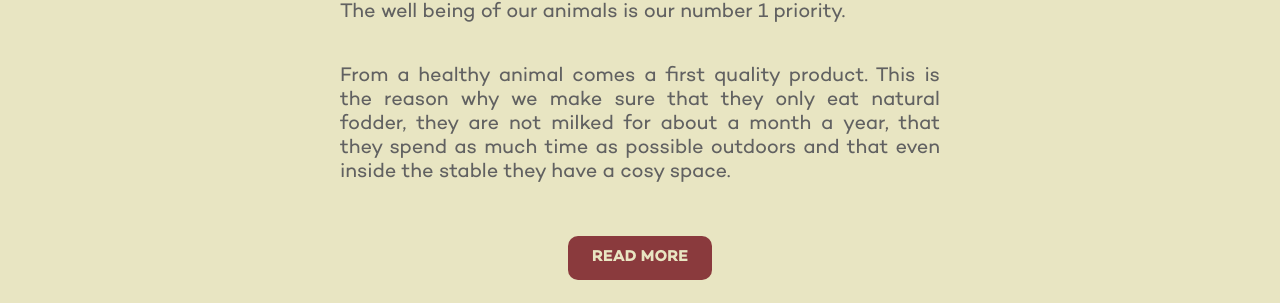
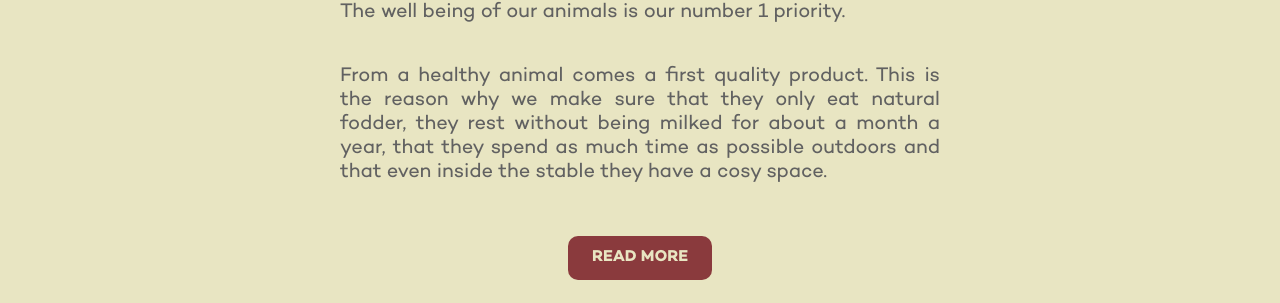
Before and after one commit to matteocarpi/mannebacherk-se, a Jekyll site: the page built from pages/index.md, in a window 1280 px wide. Shown: the part 1875-2178 px from the top of the page. Built offline with Jekyll 4.4.1, drawn with Linux system fonts in a browser that asks for light colours; nearby versions of some CDN libraries.

Commit message:
Update from Forestry.io Matteo Carpi updated pages/index.md

```diff
--- a/pages/index.md
+++ b/pages/index.md
@@ -1,23 +1,33 @@
 ---
 layout: home
 title: Home
-permalink: /
-image: /assets/img/cheese-home-title.jpg
+permalink: "/"
+image: "/assets/img/cheese-home-title.jpg"
 sections:
-  - title: The Farm
-    photo: /assets/img/goats-in-field.jpg
-    intro: |-
-      In our farm we make an effort to respect the rythms of the earth. We have a livestock of 80 goats, 2 billygoats and a dog. The well being of our animals is our number 1 priority.
+- title: The Farm
+  photo: "/assets/img/goats-in-field.jpg"
+  intro: |-
+    In our farm we make an effort to respect the rythms of the earth. We have a livestock of 80 goats, 2 billygoats and a dog. The well being of our animals is our number 1 priority.
 
-      From a healthy animal comes a first quality product. This is the reason why we make sure that they only eat natural fodder, they are not milked for about a month a year, that they spend as much time as possible outdoors and that even inside the stable they have a cosy space.
-    more: true
-  - title: The Cheese Lab
-    photo: /assets/img/cheese-toma.jpg
-    intro: The art of cheesemaking is an infinite universe and there is always something new to learn. We take a lot of inspiration from the Italian cheesmaking tradition. In crafting our cheese we look for semplicity and authenticity that leave space to the excellence of the raw material we use. Our offer of dairy products varies from the freshest and delicate cream cheeses to older cheeses with sharper flavours.
-    more: true
-  - title: Community
-    photo: /assets/img/mannebach-landscape.jpg
-    intro: |-
-      The role of the community of Mannebach and Kūmmern has been and keeps beeing of fundamental importance for the success of our project. Through the years, there have been many people that helped us and with whom we have developed friendships and for us this i all that matters: when the local community recognises our effort and passion, we are satisfied. Particularly, we owe our thoughts and gratitude to Peter Büdinger, that unfortunately is not with us anymore. Since way before the project started Peter followed and helped us in every step. Still today Peter's family lets us use his cheese laboratory.
+    From a healthy animal comes a first quality product. This is the reason why we make sure that they only eat natural fodder, they rest without being milked for about a month a year, that they spend as much time as possible outdoors and that even inside the stable they have a cosy space.
+  more: true
+- title: The Cheese Lab
+  photo: "/assets/img/cheese-toma.jpg"
+  intro: The art of cheesemaking is an infinite universe and there is always something
+    new to learn. We take a lot of inspiration from the Italian cheesmaking tradition.
+    In crafting our cheese we look for semplicity and authenticity that leave space
+    to the excellence of the raw material we use. Our offer of dairy products varies
+    from the freshest and delicate cream cheeses to older cheeses with sharper flavours.
+  more: true
+- title: Community
+  photo: "/assets/img/mannebach-landscape.jpg"
+  intro: 'The role of the community of Mannebach and Kūmmern has been and keeps beeing
+    of fundamental importance for the success of our project. Through the years, there
+    have been many people that helped us and with whom we have developed friendships
+    and for us this i all that matters: when the local community recognises our effort
+    and passion, we are satisfied. Particularly, we owe our thoughts and gratitude
+    to Peter Büdinger, that unfortunately is not with us anymore. Since way before
+    the project started Peter followed and helped us in every step. Still today Peter''s
+    family lets us use his cheese laboratory.'
 
 ---
```
